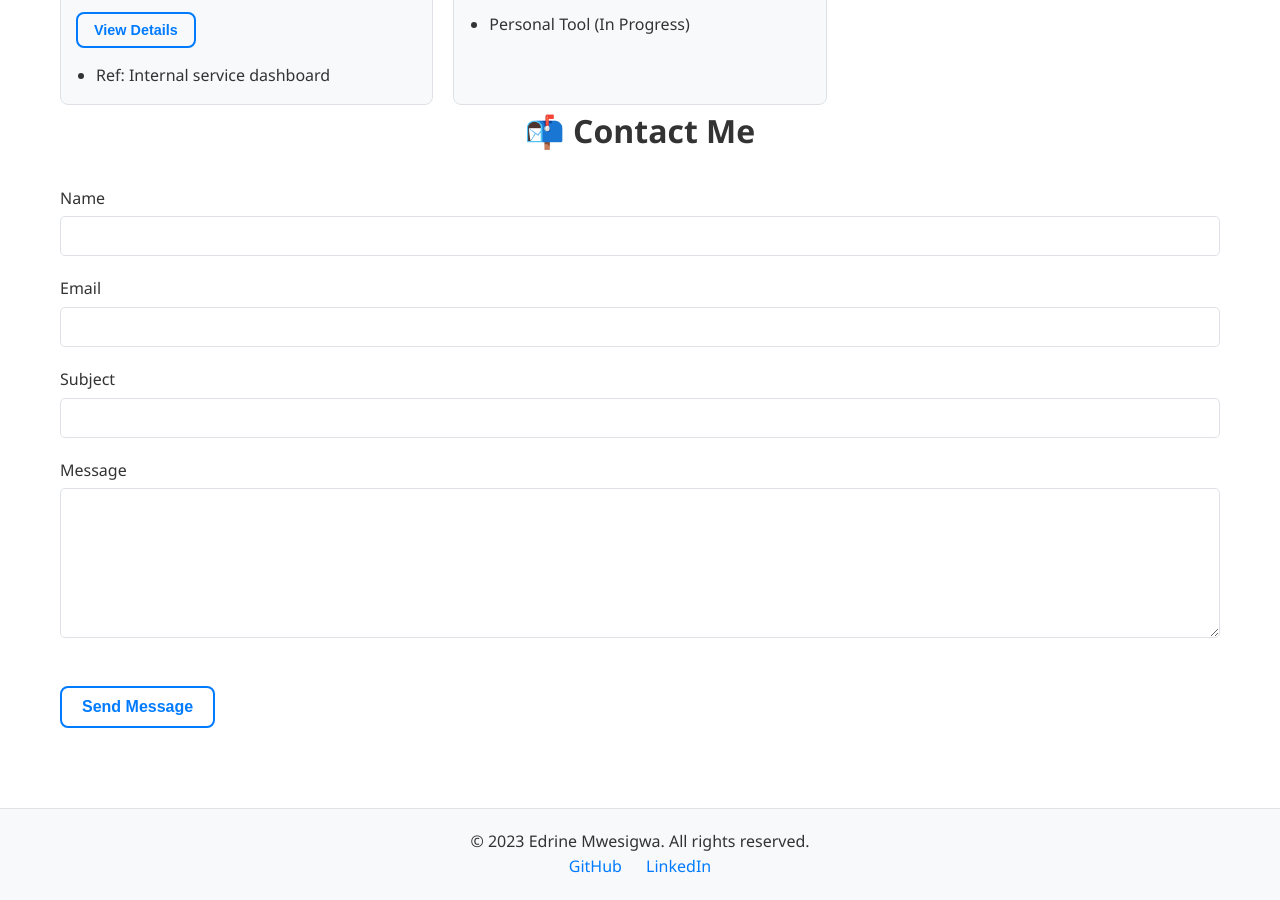
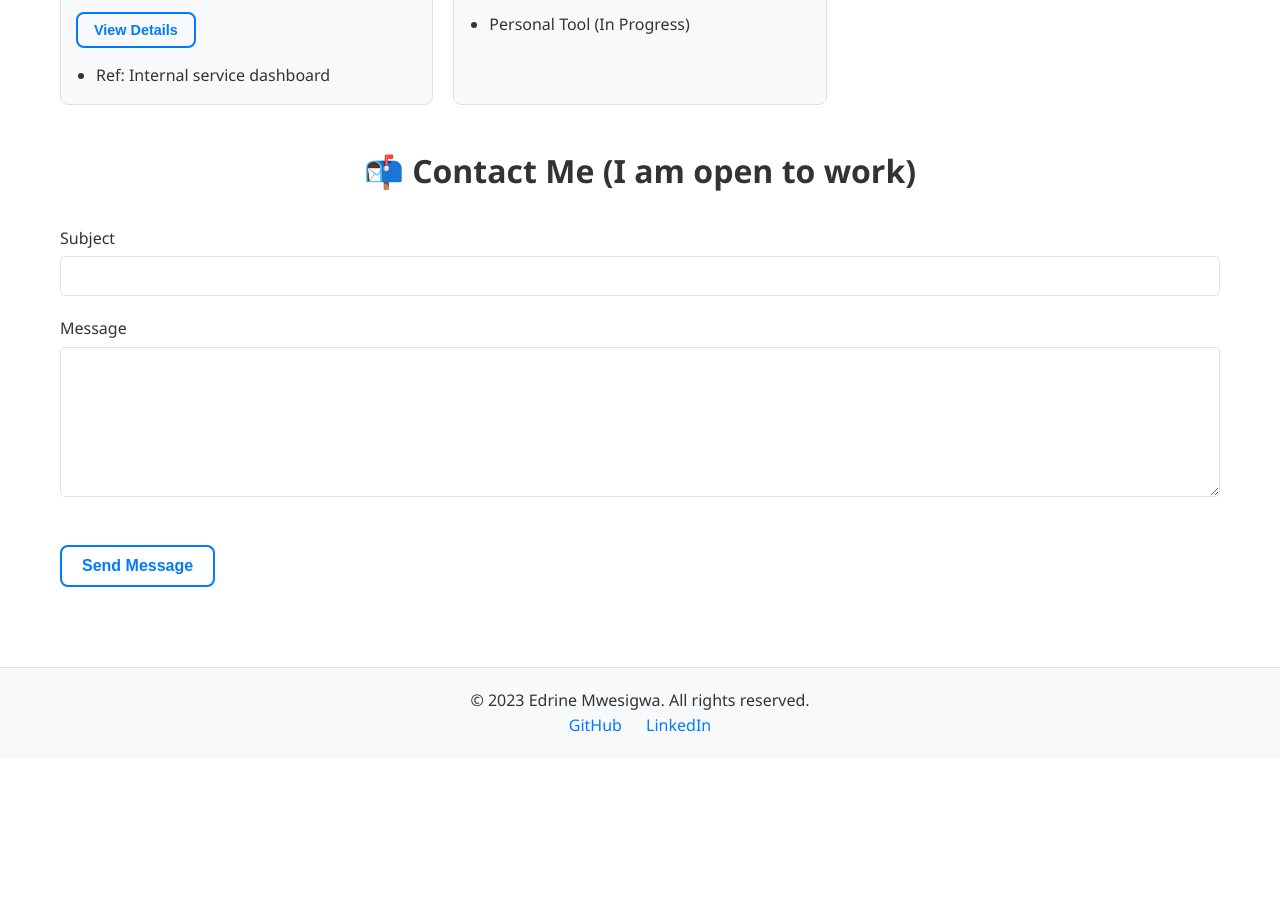
Before and after one commit to edrineSubaru/My_Cv, a website: page index.html in a window 1280 px wide. Shown: the part 4097-4997 px from the top of the page. After the commit the page ends 4856 px from the top, so only its background shows below. Drawn offline with Linux system fonts and the light colour scheme.

Commit message:
conatct me

```diff
--- a/index.html
+++ b/index.html
@@ -485,16 +485,8 @@
 
         <section id="contact">
             <div class="container">
-                <h2>📬 Contact Me</h2>
+                <h2>📬 Contact Me (I am open to work)</h2>
                 <form id="contact-form">
-                    <div class="form-group">
-                        <label for="name">Name</label>
-                        <input type="text" id="name" name="name" required>
-                    </div>
-                    <div class="form-group">
-                        <label for="email">Email</label>
-                        <input type="email" id="email" name="email" required>
-                    </div>
                     <div class="form-group">
                         <label for="subject">Subject</label>
                         <input type="text" id="subject" name="subject" required>
@@ -525,10 +517,9 @@
 
         document.getElementById('contact-form').addEventListener('submit', function (e) {
             e.preventDefault();
-            const name = document.getElementById('name').value;
-            const email = document.getElementById('email').value;
+            const subject = document.getElementById('subject').value;
             const message = document.getElementById('message').value;
-            window.location.href = `mailto:edrineviper@yahoo.com?subject=Portfolio Contact&body=Name: ${encodeURIComponent(name)}%0AEmail: ${encodeURIComponent(email)}%0AMessage: ${encodeURIComponent(message)}`;
+            window.location.href = `mailto:edrineviper@yahoo.com?subject=${encodeURIComponent(subject)}&body=${encodeURIComponent(message)}`;
         });
 
         document.querySelectorAll('.view-details-btn').forEach(btn => {
--- a/styles.css
+++ b/styles.css
@@ -482,6 +482,7 @@ main {
 }
 
 #contact {
+    margin-top: 40px;
     margin-bottom: 40px;
 }
 
```
